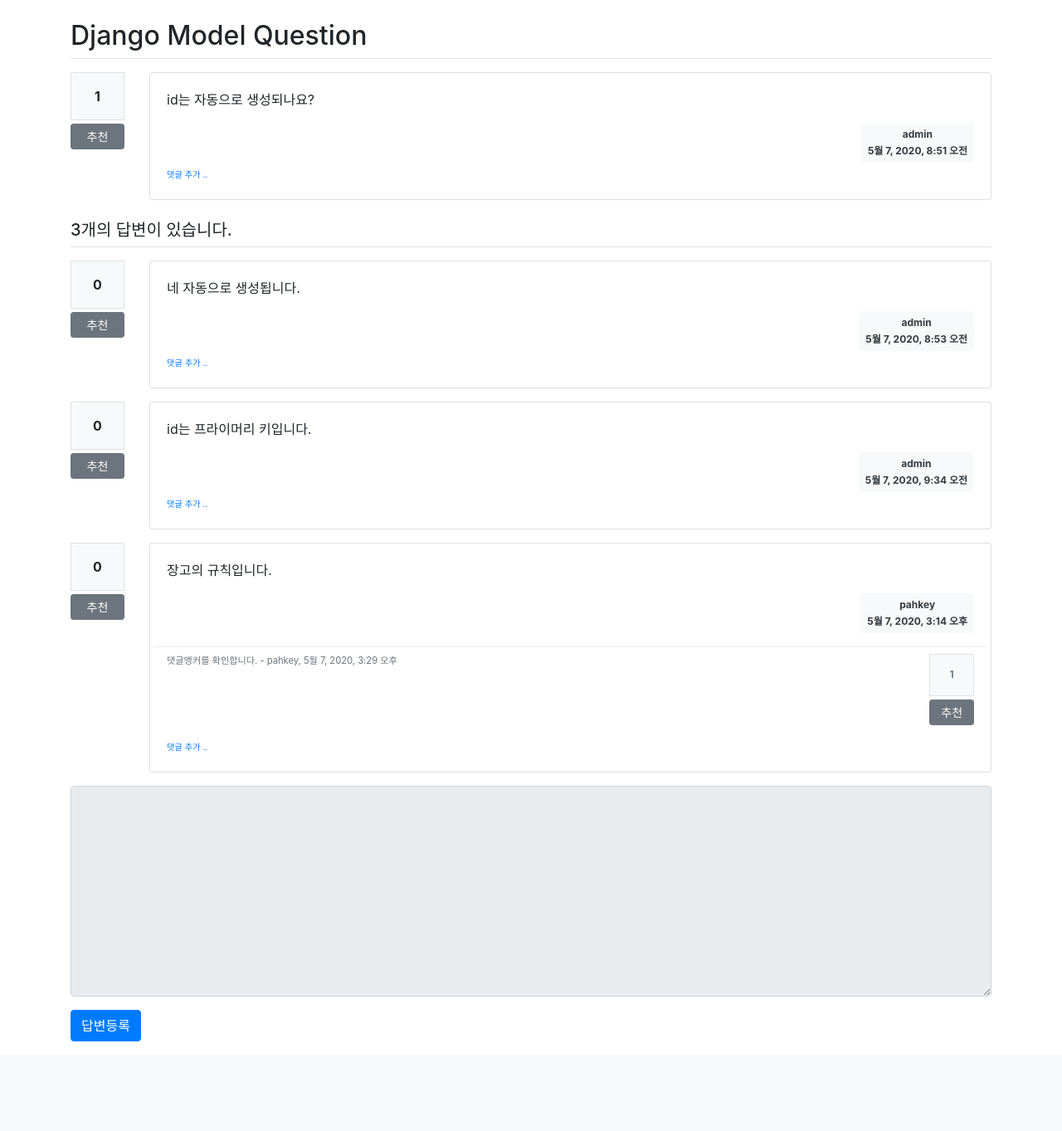
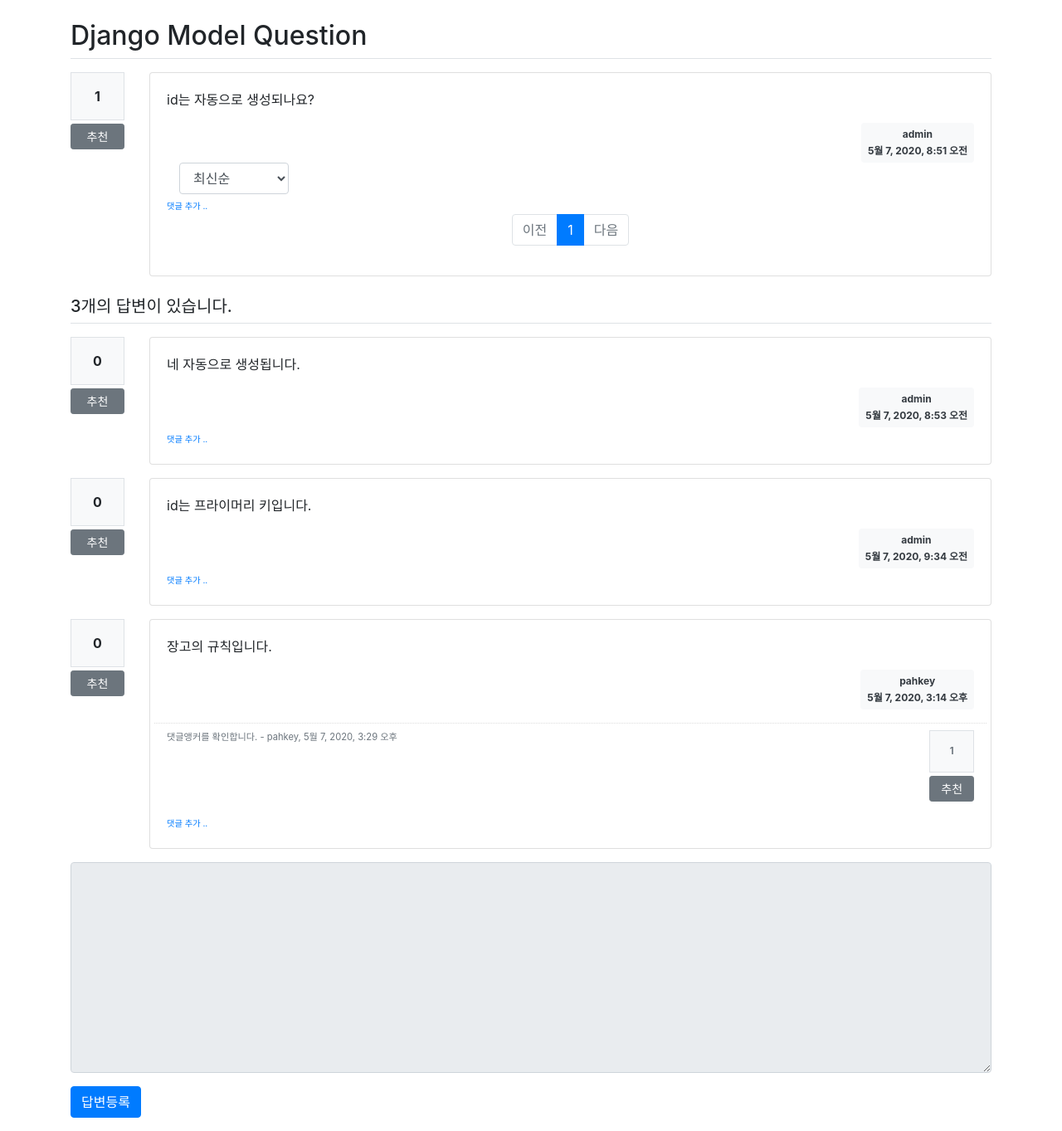
Before and after one commit to pydonut/adonut, a Django app: page /pybo/2/ in a window 1280 px wide. Shown: the part 57-1420 px from the top of the page at 83% size. Before the commit the page ends 1312 px from the top, so only its background shows below. Run offline with Django 3.2, Linux system fonts and the light colour scheme; data comes from the database, SQL or seed files in the repository; both versions use the stored data as it was after the commit; some libraries are stand-ins or nearby versions.

Commit message:
질문 댓글 페이징 및 정렬 기능 구현

```diff
--- a/pybo/views/base_views.py
+++ b/pybo/views/base_views.py
@@ -2,7 +2,7 @@ from django.core.paginator import Paginator
 from django.db.models import Q, Count
 from django.shortcuts import render, get_object_or_404
 
-from ..models import Question
+from ..models import Question, Comment
 
 
 def index(request):
@@ -43,6 +43,21 @@ def detail(request, question_id):
     """
     pybo 내용 출력
     """
+    # 입력 파라미터
+    page = request.GET.get('page', '1')  # 페이지
+    so = request.GET.get('so', 'recent')  # 정렬기준
+
     question = get_object_or_404(Question, pk=question_id)
-    context = {'question': question}
+
+    # 정렬
+    if so == 'recommend':
+        comment_list = Comment.objects.filter(question=question).annotate(num_voter=Count('question_comment_voter')).order_by('-num_voter', '-create_date')
+    else:  # recent
+        comment_list = Comment.objects.filter(question=question).order_by('-create_date')
+
+    # 페이징처리
+    paginator = Paginator(comment_list, 3)  # 페이지당 10개씩 보여주기
+    page_obj = paginator.get_page(page)
+
+    context = {'question': question, 'comment_list': page_obj, 'so': so}
     return render(request, 'pybo/question_detail.html', context)
--- a/templates/pybo/question_detail.html
+++ b/templates/pybo/question_detail.html
@@ -45,9 +45,15 @@
                     </div>
                     {% endif %}
                     <!-- 질문 댓글 Start -->
-                    {% if question.comment_set.count > 0 %}
+                    <div class="col-2">
+                        <select class="form-control so">
+                            <option value="recent" {% if so == 'recent' %}selected{% endif %}>최신순</option>
+                            <option value="recommend" {% if so == 'recommend' %}selected{% endif %}>추천순</option>
+                        </select>
+                    </div>
+                    {% if comment_list %}
                     <div class="mt-3">
-                    {% for comment in question.comment_set.all %}
+                    {% for comment in comment_list %}
                         <a name="comment_{{ comment.id }}"></a>
                         <div class="comment py-2 text-muted row">
                             <div class="col-11">
@@ -79,6 +85,44 @@
                            class="small"><small>댓글 추가 ..</small></a>
                     </div>
                     <!-- 질문 댓글 End -->
+                    <!-- 질문 댓글 페이징처리 시작 -->
+                    <ul class="pagination justify-content-center">
+                        <!-- 이전페이지 -->
+                        {% if comment_list.has_previous %}
+                        <li class="page-item">
+                            <a class="page-link" href="?page={{ comment_list.previous_page_number }}">이전</a>
+                        </li>
+                        {% else %}
+                        <li class="page-item disabled">
+                            <a class="page-link" tabindex="-1" aria-disabled="true" href="#">이전</a>
+                        </li>
+                        {% endif %}
+                        <!-- 페이지리스트 -->
+                        {% for page_number in comment_list.paginator.page_range %}
+                            {% if page_number >= comment_list.number|add:-5 and page_number <= comment_list.number|add:5 %}
+                        {% if page_number == comment_list.number %}
+                        <li class="page-item active" aria-current="page">
+                            <a class="page-link" href="?page={{ page_number }}">{{ page_number }}</a>
+                        </li>
+                        {% else %}
+                        <li class="page-item">
+                            <a class="page-link" href="?page={{ page_number }}">{{ page_number }}</a>
+                        </li>
+                        {% endif %}
+                            {% endif %}
+                        {% endfor %}
+                        <!-- 다음페이지 -->
+                        {% if comment_list.has_next %}
+                        <li class="page-item">
+                            <a class="page-link" href="?page={{ comment_list.next_page_number }}">다음</a>
+                        </li>
+                        {% else %}
+                        <li class="page-item disabled">
+                            <a class="page-link" tabindex="-1" aria-disabled="true" href="#">다음</a>
+                        </li>
+                        {% endif %}
+                    </ul>
+                    <!-- 질문 댓글 페이징처리 끝 -->
                 </div>
             </div>
         </div>
@@ -177,6 +221,9 @@
         <input type="submit" value="답변등록" class="btn btn-primary">
     </form>
 </div>
+    <form id="searchForm" method="get" action="{% url 'pybo:detail' question_id=question.id%}">
+        <input type="hidden" id="so" name="so" value="{{ so }}">
+    </form>
 {% endblock %}
 {% block script %}
 <script type='text/javascript'>
@@ -191,6 +238,11 @@ $(document).ready(function(){
             location.href = $(this).data('uri');
         }
     });
+    $(".so").on('change', function() {
+        $("#so").val($(this).val());
+        $("#page").val(1);
+        $("#searchForm").submit();
+    });
 });
 </script>
 {% endblock %}
```
Also changed, not shown: db.sqlite3.
